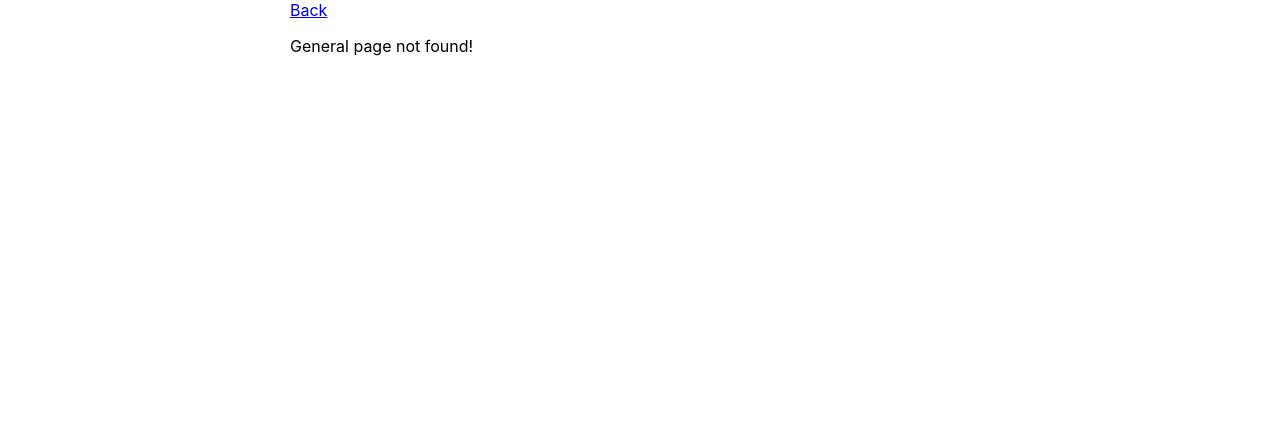
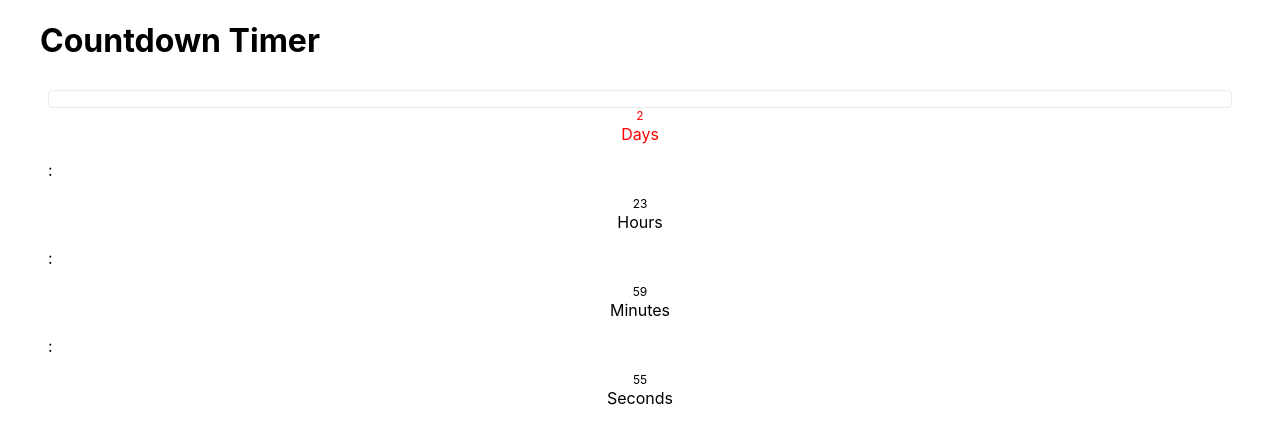
Before and after one commit to NeckerFree/ReactPractice, a React (Create React App) app: page /countdown in a window 1280 px wide. Before the commit this address had no page. Shown: the top 444 px of the page. Built offline with nearby package versions, Linux system fonts and the light colour scheme.

Commit message:
Added Countdown

```diff
--- a/src/App.css
+++ b/src/App.css
@@ -9,7 +9,7 @@
   margin-left: auto;
   margin-right: auto;
   align-content: center;
-  width: 700px;
+  width:1200px;
 }
 .symbol{
   color: green;
@@ -46,3 +46,62 @@
 .change-font{
   font-size: clamp(30px, 10vw, 250px);
 }
+
+.expired-notice {
+  text-align: center;
+  padding: 2rem;
+  border: 1px solid #ebebeb;
+  border-radius: 0.25rem;
+  margin: 0.5rem;
+}
+
+.expired-notice > span {
+  font-size: 2.5rem;
+  font-weight: bold;
+  color: red;
+}
+
+.expired-notice > p {
+  font-size: 1.5rem;
+}
+
+.show-counter {
+  padding: 0.5rem;
+}
+
+.show-counter .countdown-link {
+  display: flex;
+  flex-direction: row;
+  justify-content: center;
+  align-items: center;
+  font-weight: 700;
+  font-size: 1.25rem;
+  line-height: 1.75rem;
+  padding: 0.5rem;
+  border: 1px solid #ebebeb;
+  border-radius: 0.25rem;
+  text-decoration: none;
+  color: #000;
+}
+
+.show-counter .countdown {
+  line-height: 1.25rem;
+  padding: 0 0.75rem 0 0.75rem;
+  align-items: center;
+  display: flex;
+  flex-direction: column;
+}
+
+.show-counter .countdown.danger {
+  color: #ff0000;
+}
+
+.show-counter .countdown > p {
+  margin: 0;
+}
+
+.show-counter .countdown > span {
+  text-transform: uppercase;
+  font-size: 0.75rem;
+  line-height: 1rem;
+}
--- a/src/App.js
+++ b/src/App.js
@@ -18,6 +18,7 @@
 import GetObjData from './components/GetObjData';
 import MouseMove from './components/MouseMove';
 import Clock from './components/Clock';
+import CountDownContainer from './components/CountDownContainer';
 
 const App = () => {
   let deadline = "January, 01, 2023";
@@ -40,7 +41,8 @@
             <Route exact path='/resizefont' element={<ResizeFont />} />
             <Route exact path='/getobjdata' element={<GetObjData />} />
             <Route exact path='/mousemove' element={<MouseMove />} />
-              <Route exact path='/clock' element={<Clock deadline={deadline}/>} />
+            <Route exact path='/clock' element={<Clock deadline={deadline} />} />
+            <Route exact path='/countdown' element={<CountDownContainer />} />
             <Route element={Page404} />
             <Route path="*" element={<NotFound />} />
             {/* <Route component={Page404} /> */}
--- /dev/null
+++ b/src/components/CountDownContainer.js
@@ -0,0 +1,18 @@
+import React from 'react'
+import CountdownTimer from './CountdownTimer';
+
+const CountDownContainer = () => {
+    const THREE_DAYS_IN_MS = 3 * 24 * 60 * 60 * 1000;
+    const NOW_IN_MS = new Date().getTime();
+
+    const dateTimeAfterThreeDays = NOW_IN_MS + THREE_DAYS_IN_MS;
+
+    return (
+      <div>
+        <h1>Countdown Timer</h1>
+        <CountdownTimer targetDate={dateTimeAfterThreeDays} />
+      </div>
+    );
+}
+
+export default CountDownContainer;
--- /dev/null
+++ b/src/components/CountdownTimer.js
@@ -0,0 +1,23 @@
+import React from 'react'
+import useCountdown from '../hooks/useCountdown';
+import ExpiredNotice from './ExpiredNotice';
+import ShowCounter from './ShowCounter';
+
+const CountdownTimer = ({ targetDate }) => {
+    const [days, hours, minutes, seconds] = useCountdown(targetDate);
+    if (days + hours + minutes + seconds <= 0) {
+        return <ExpiredNotice />
+    }
+    else {
+        return (
+            <ShowCounter
+            days={days}
+            hours={hours}
+            minutes={minutes}
+            seconds={seconds}
+            />
+        )
+    }
+}
+
+export default CountdownTimer;
--- /dev/null
+++ b/src/components/DateTimeDisplay.js
@@ -0,0 +1,19 @@
+import React from 'react'
+import PropTypes from 'prop-types'
+
+const DateTimeDisplay = ({value, type,isDanger}) => {
+  return (
+    <div className={isDanger? "countdown danger": "countdown"}>
+      <span>{value}</span>
+      <p>{type}</p>
+    </div>
+  )
+}
+
+DateTimeDisplay.propTypes = {
+value: PropTypes.number.isRequired,
+type: PropTypes.string.isRequired,
+isDanger:PropTypes.bool.isRequired,
+}
+
+export default DateTimeDisplay;
--- /dev/null
+++ b/src/components/ExpiredNotice.js
@@ -0,0 +1,12 @@
+import React from 'react'
+
+const ExpiredNotice = () => {
+  return (
+    <div className="expired-notice">
+      <span>Expired!!!</span>
+      <p>Please select a future date and time.</p>
+    </div>
+  )
+}
+
+export default ExpiredNotice;
--- a/src/components/IndexPage.js
+++ b/src/components/IndexPage.js
@@ -21,6 +21,7 @@
         <li><Link to='/getobjdata'>Get Obj Data</Link></li>
         <li><Link to='/mousemove'>Mouse Move</Link></li>
         <li><Link to='/clock'>Clock</Link></li>
+        <li><Link to={'/countdown'}>CountDown</Link></li>
         {breeds.map(breed => (
           <li key={breed}>
             <Link to={`/dogs/${breed}/`}>{breed}</Link>
--- /dev/null
+++ b/src/components/ShowCounter.js
@@ -0,0 +1,32 @@
+import React from 'react'
+import PropTypes from 'prop-types'
+import DateTimeDisplay from './DateTimeDisplay'
+
+const ShowCounter = ({days,hours,minutes,seconds}) => {
+  return (
+    <div className="show-counter">
+        <a
+        href="https://tapasadhikary.com"
+        target="_blank"
+        rel="noopener noreferrer"
+        className="countdown-link"
+      ></a>
+      <DateTimeDisplay value={days} type={'Days'} isDanger={days<=3} />
+      <p>:</p>
+      <DateTimeDisplay value={hours} type={'Hours'} isDanger={false} />
+      <p>:</p>
+      <DateTimeDisplay value={minutes} type={'Minutes'} isDanger={false} />
+      <p>:</p>
+      <DateTimeDisplay value={seconds} type={'Seconds'} isDanger={false} />
+    </div>
+  )
+}
+
+ShowCounter.propTypes = {
+    days:PropTypes.number.isRequired,
+    hours:PropTypes.number.isRequired,
+    minutes:PropTypes.number.isRequired,
+    seconds:PropTypes.number.isRequired,
+}
+
+export default ShowCounter
--- /dev/null
+++ b/src/hooks/useCountdown.js
@@ -0,0 +1,23 @@
+import { useEffect, useState } from 'react'
+
+const useCountdown = (targetDate) => {
+    const countDownDate = new Date(targetDate).getTime();
+    const [countDown, setCountDown] = useState(
+        countDownDate - new Date().getTime()
+    )
+    useEffect(() => {
+        const interval = setInterval(() => {
+            setCountDown(countDownDate - new Date().getTime())
+        }, 1000);
+        return () => clearInterval(interval);
+    }, [countDownDate])
+    return getReturnValues(countDown);
+}
+const getReturnValues = (countDown) => {
+    const days = Math.floor(countDown / (1000 * 60 * 60 * 24));
+    const hours = Math.floor((countDown % (1000 * 60 * 60 * 24)) / (1000 * 60 * 60));
+    const minutes = Math.floor((countDown % (1000 * 60 * 60)) / (1000 * 60));
+    const seconds = Math.floor((countDown % (1000 * 60)) / (1000));
+    return [days, hours, minutes, seconds];
+}
+export default useCountdown;
--- a/src/index.js
+++ b/src/index.js
@@ -5,7 +5,5 @@
 
 const root = ReactDOM.createRoot(document.getElementById('root'));
 root.render(
-  // <React.StrictMode>
-    <App />
-  // </React.StrictMode>
+  <App />
 );
```
Lines whose indentation alone changed are shown as unchanged.
